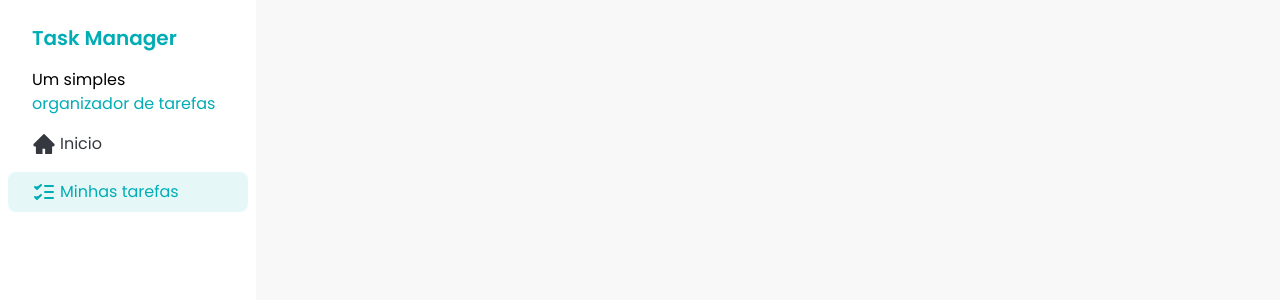
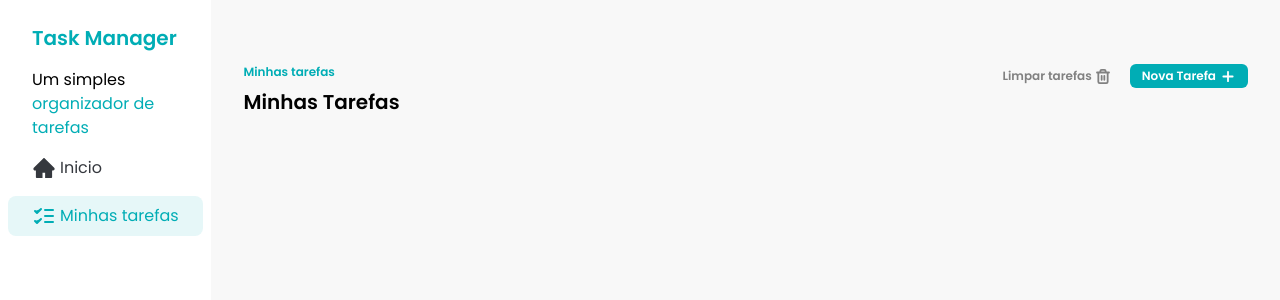
Before and after one commit to Alessandro-Vieira77/fsc-task-manager-, a React (Vite) app: page / in a window 1280 px wide. Shown: the top 300 px of the page. Built offline with nearby package versions, Linux system fonts and the light colour scheme.

Commit message:
feat: add initial Task and button component

```diff
--- a/src/App.jsx
+++ b/src/App.jsx
@@ -1,9 +1,11 @@
 import SideBar from "./components/Sidebar";
+import Tasks from "./components/Tasks";
 
 function App() {
   return (
-    <div>
+    <div className="flex w-full">
       <SideBar />
+      <Tasks />
     </div>
   );
 }
--- /dev/null
+++ b/src/components/Button.jsx
@@ -0,0 +1,20 @@
+const Button = ({ children, variant = "primary" }) => {
+  function getVariantClass() {
+    if (variant === "primary") {
+      return "bg-[#00ADB5] text-white";
+    }
+
+    if (variant === "Ghost") {
+      return "text-[#818181]";
+    }
+  }
+
+  return (
+    <button
+      className={`flex h-6 items-center gap-1 rounded-md border-[#00ADB5] px-3 py-1 text-xs font-semibold transition hover:border-2 hover:opacity-80 ${getVariantClass()}`}>
+      {children}
+    </button>
+  );
+};
+
+export default Button;
--- /dev/null
+++ b/src/components/Tasks.jsx
@@ -0,0 +1,30 @@
+import Button from "./BUtton";
+import IconAdd from "../assets/icons/add.svg?react";
+import IconTrash from "../assets/icons/trash.svg?react";
+
+const Tasks = () => {
+  return (
+    <div className="w-full px-8 py-16">
+      <div className="flex w-full justify-between">
+        <div className="flex flex-col gap-2">
+          <span className="text-xs font-semibold text-[#00ADB5]">
+            Minhas tarefas
+          </span>
+          <h2 className="text-xl font-semibold">Minhas Tarefas</h2>
+        </div>
+        <div className="flex gap-2">
+          <Button variant="Ghost">
+            Limpar tarefas
+            <IconTrash />
+          </Button>
+          <Button>
+            Nova Tarefa
+            <IconAdd />
+          </Button>
+        </div>
+      </div>
+    </div>
+  );
+};
+
+export default Tasks;
```
Also changed, not shown: src/assets/icons/add.svg (added), src/assets/icons/trash.svg (added).
